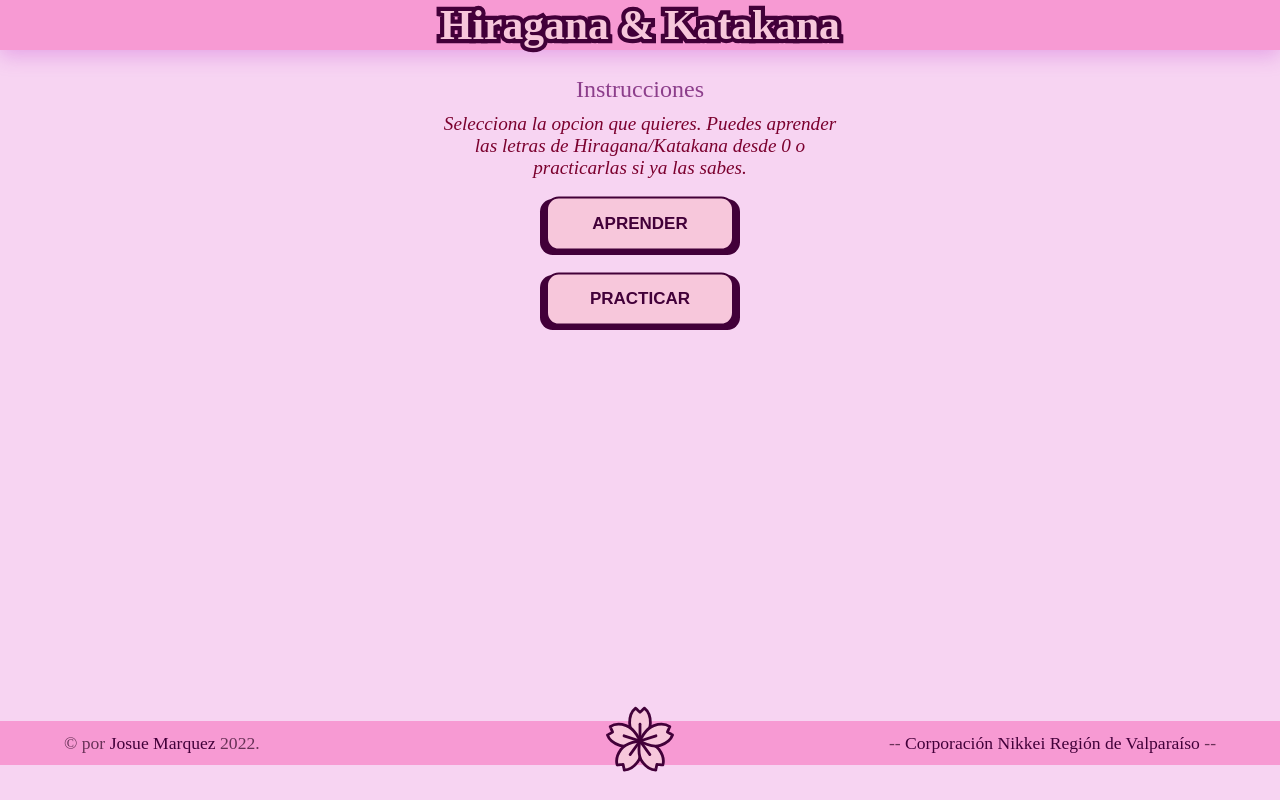
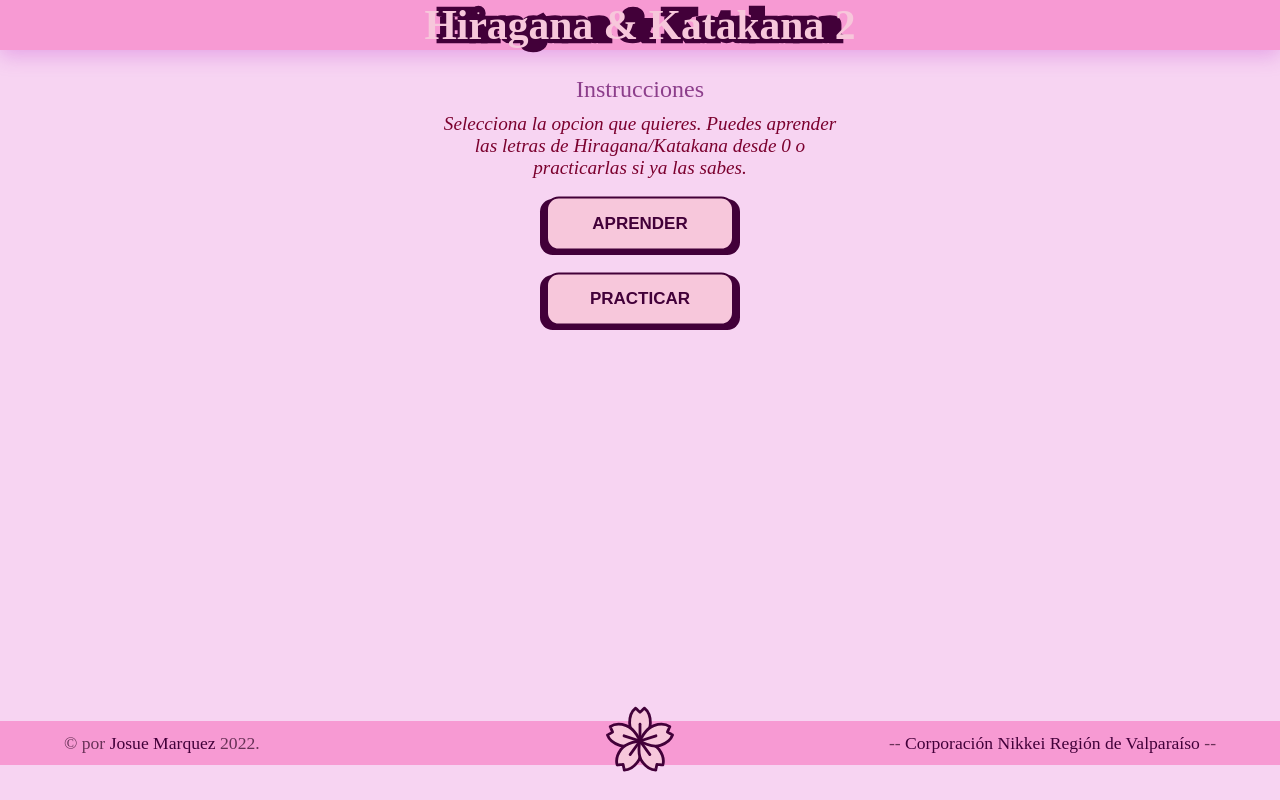
Before and after one commit to owaruuu/Kana-Practice, a plain HTML site: page index.html in a window 1280 px wide. Drawn offline with Linux system fonts and the light colour scheme; a web font is replaced by a local one.

Commit message:
Update index.html

```diff
--- a/index.html
+++ b/index.html
@@ -24,7 +24,7 @@
 <body>
     <div id="header">
         <!-- <div class="logo"><img id='logo' src="images/logo temp.jpg" alt="logo corporacion nikkei"></div> -->
-        <button id="title" class="stroke-single" title="Hiragana & Katakana">Hiragana & Katakana</button>
+        <button id="title" class="stroke-single" title="Hiragana & Katakana">Hiragana & Katakana 2</button>
         <!-- <div class="otherbtn"><button id="kanatable" disabled="">tabla</button></div> -->
     </div>
     <div id="body">
```
